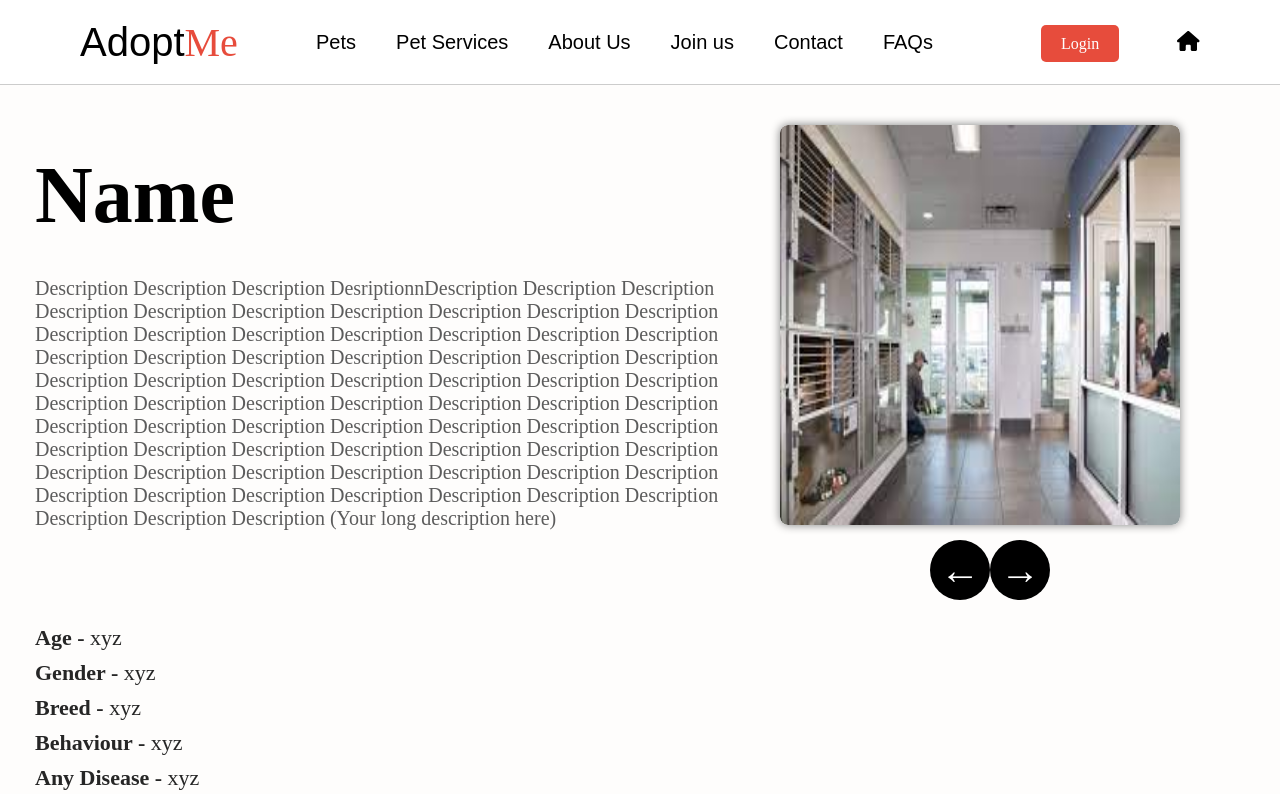
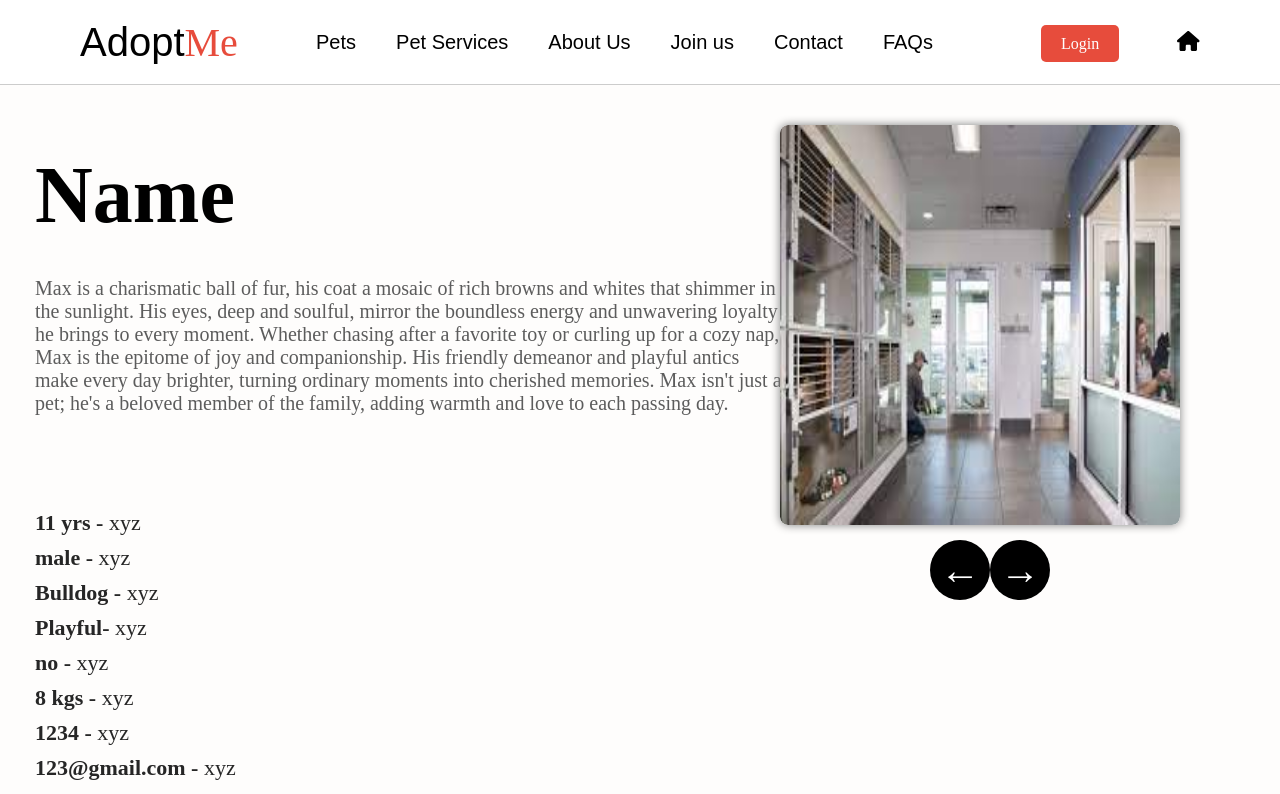
Before and after one commit to ProjectPetAdoption/test23, a React (Create React App) app: page /Petpage in a window 1280 px wide. Shown: the top 794 px of the page. Built offline with nearby package versions, Linux system fonts and the light colour scheme; the HTML template or start-up script is replaced by a standard one.

Commit message:
Update Petpage.js

```diff
--- a/src/Petpage.js
+++ b/src/Petpage.js
@@ -41,7 +41,7 @@ const Petpage = () => {
         <br />
         <br />
         <p className="text3">
-          Description Description Description DesriptionnDescription Description Description Description Description Description Description Description Description Description Description Description Description Description Description Description Description Description Description Description Description Description Description Description Description Description Description Description Description Description Description Description Description Description Description Description Description Description Description Description Description Description Description Description Description Description Description Description Description Description Description Description Description Description Description Description Description Description Description Description Description Description Description Description Description Description Description Description Description (Your long description here)
+        Max is a charismatic ball of fur, his coat a mosaic of rich browns and whites that shimmer in the sunlight. His eyes, deep and soulful, mirror the boundless energy and unwavering loyalty he brings to every moment. Whether chasing after a favorite toy or curling up for a cozy nap, Max is the epitome of joy and companionship. His friendly demeanor and playful antics make every day brighter, turning ordinary moments into cherished memories. Max isn't just a pet; he's a beloved member of the family, adding warmth and love to each passing day.
         </p>
         <br />
         <br />
@@ -49,15 +49,15 @@ const Petpage = () => {
         <br />
         <br />
         {/* Additional details for the dog */}
-        <p className="text2"><b>Age -</b> xyz</p>
-        <p className="text2"><b>Gender -</b> xyz</p>
-        <p className="text2"><b>Breed -</b> xyz</p>
-        <p className="text2"><b>Behaviour -</b> xyz</p>
-        <p className="text2"><b>Any Disease -</b> xyz</p>
-        <p className="text2"><b>Weight (in kgs) -</b> xyz</p>
-        <p className="text2"><b>Contact -</b> xyz</p>
-        <p className="text2"><b>Email -</b> xyz</p>
-        <p className="text2"><b>Vaccination -</b> xyz</p>
+        <p className="text2"><b>11 yrs -</b> xyz</p>
+        <p className="text2"><b>male -</b> xyz</p>
+        <p className="text2"><b>Bulldog -</b> xyz</p>
+        <p className="text2"><b>Playful-</b> xyz</p>
+        <p className="text2"><b>no -</b> xyz</p>
+        <p className="text2"><b>8 kgs -</b> xyz</p>
+        <p className="text2"><b>1234 -</b> xyz</p>
+        <p className="text2"><b>123@gmail.com -</b> xyz</p>
+        <p className="text2"><b>435 -</b> xyz</p>
         <br />
         <br />
         <Link to="/Adoptform">
```
